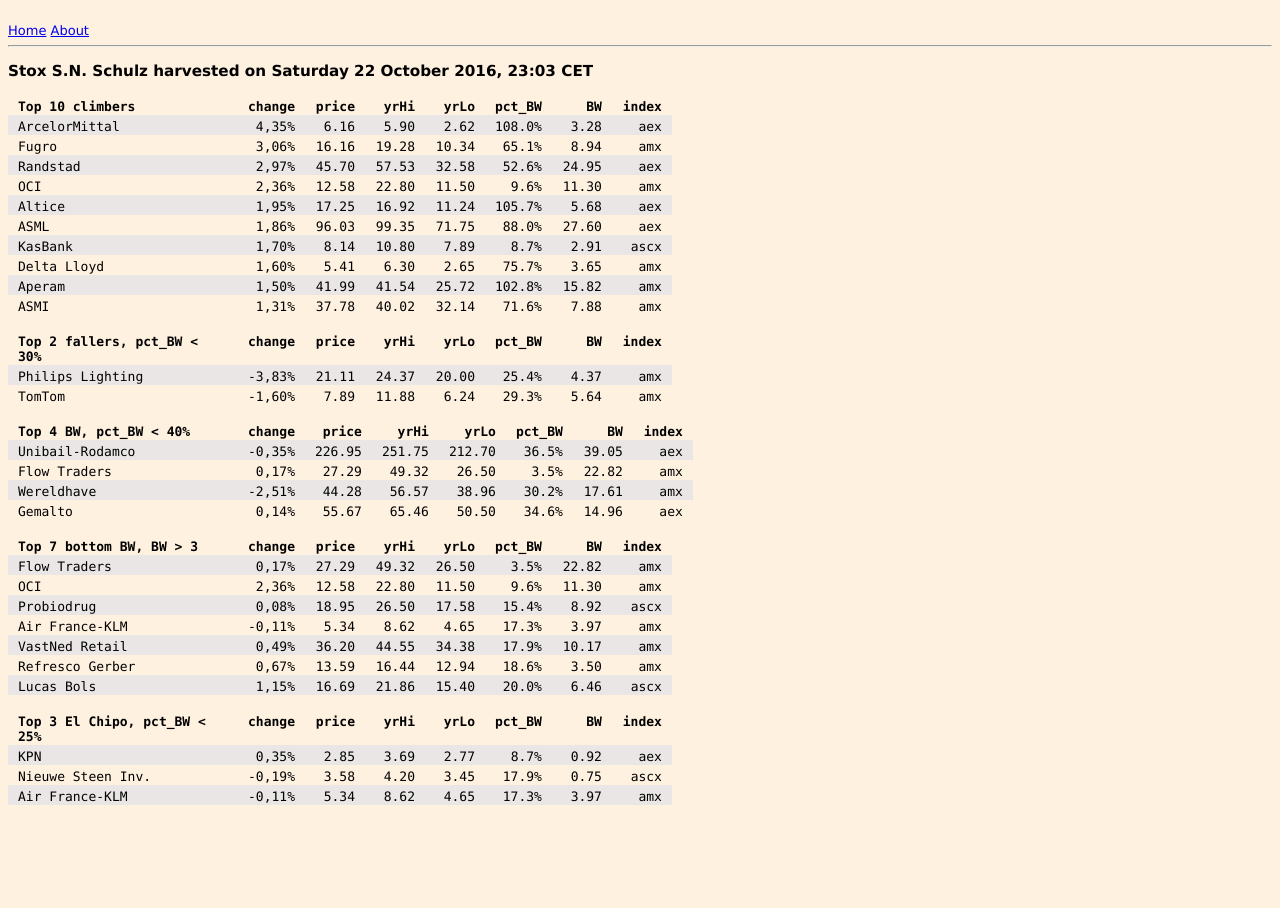
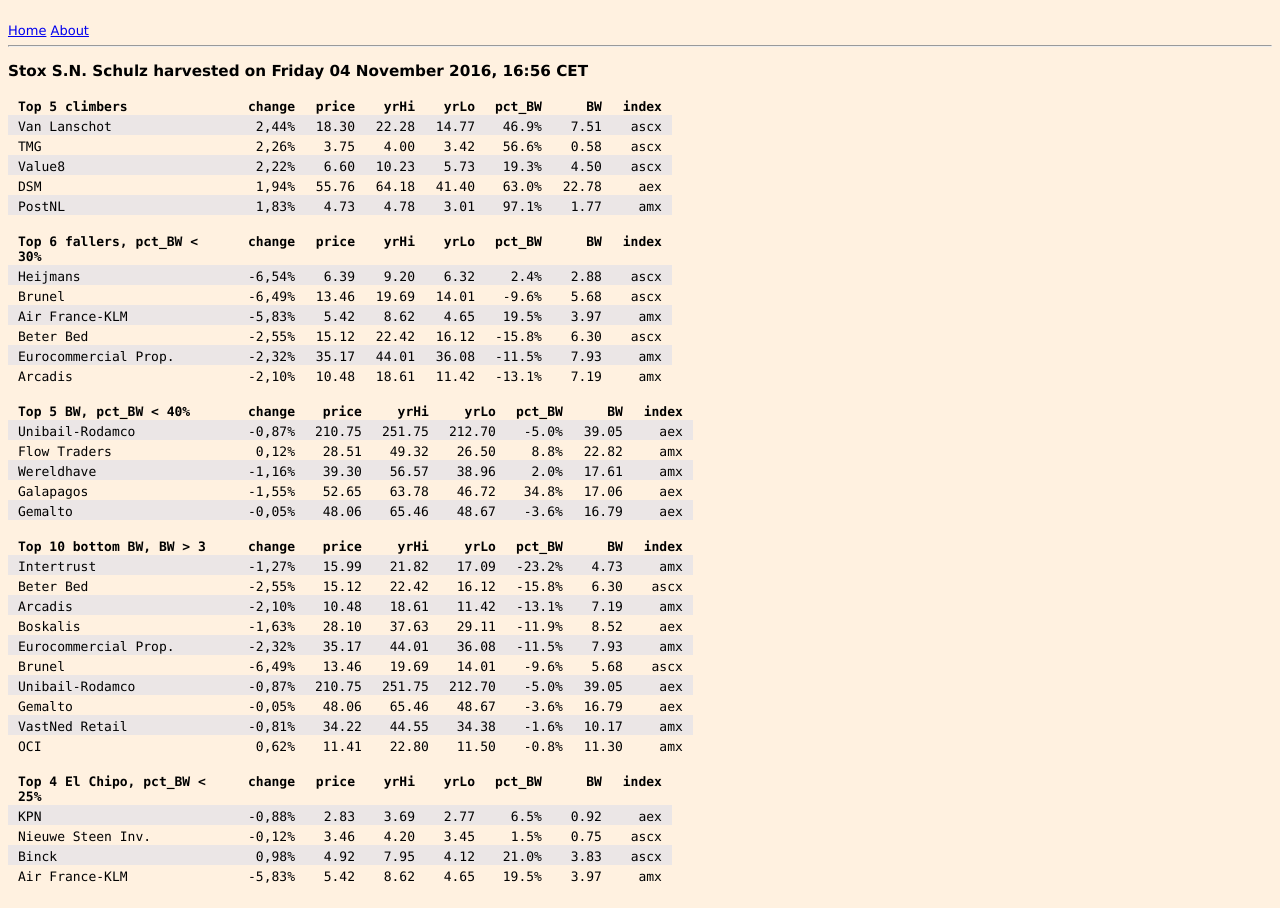
Before and after one commit to RolfBly/stoxsnschulz, a Flask app: page / in a window 1280 px wide. Before the commit the page ends 805 px from the top, so only its background shows below. Run offline with Flask 2, Linux system fonts and the light colour scheme.

Commit message:
added __main__, updated templates and readme.

```diff
--- /dev/null
+++ b/stoxapp/__main__.py
@@ -0,0 +1,5 @@
+
+import __init__
+
+if __name__ == "__main__":
+    app.run(debug=True)
--- a/stoxapp/templates/main_table.html
+++ b/stoxapp/templates/main_table.html
@@ -1,172 +1,97 @@
-<h3>Stox S.N. Schulz harvested on Saturday 22 October 2016, 23:03 CET </h3>
+<h3>Stox S.N. Schulz harvested on Friday 04 November 2016, 16:56 CET </h3>
 
   <table>
     <tr>
-      <th id="th1"> Top 10 climbers </th>
+      <th id="th1"> Top 5 climbers </th>
 
-        <th> change </th>
+        <th>  change</th>
 
-        <th> price </th>
+        <th>   price</th>
 
-        <th> yrHi </th>
+        <th>    yrHi</th>
 
-        <th> yrLo </th>
+        <th>    yrLo</th>
 
-        <th> pct_BW </th>
+        <th>  pct_BW</th>
 
-        <th> BW </th>
+        <th>      BW</th>
 
-        <th> index </th>
+        <th>   index</th>
 
     </tr>
 
       <tr>
-        <td id="td1">ArcelorMittal </td>
-        <td>4,35% </td>
+        <td id="td1">Van Lanschot</td>
+        <td>  2,44%</td>
 
-          <td>   6.16 </td>
+          <td>  18.30</td>
 
-          <td>   5.90 </td>
+          <td>  22.28</td>
 
-          <td>   2.62 </td>
+          <td>  14.77</td>
 
-        <td>  108.0%</td>
-        <td>   3.28</td>
+        <td>   46.9%</td>
+        <td>   7.51</td>
+        <td>ascx </td>
+      </tr>
+
+      <tr>
+        <td id="td1">TMG</td>
+        <td>  2,26%</td>
+
+          <td>   3.75</td>
+
+          <td>   4.00</td>
+
+          <td>   3.42</td>
+
+        <td>   56.6%</td>
+        <td>   0.58</td>
+        <td>ascx </td>
+      </tr>
+
+      <tr>
+        <td id="td1">Value8</td>
+        <td>  2,22%</td>
+
+          <td>   6.60</td>
+
+          <td>  10.23</td>
+
+          <td>   5.73</td>
+
+        <td>   19.3%</td>
+        <td>   4.50</td>
+        <td>ascx </td>
+      </tr>
+
+      <tr>
+        <td id="td1">DSM</td>
+        <td>  1,94%</td>
+
+          <td>  55.76</td>
+
+          <td>  64.18</td>
+
+          <td>  41.40</td>
+
+        <td>   63.0%</td>
+        <td>  22.78</td>
         <td>aex </td>
       </tr>
 
       <tr>
-        <td id="td1">Fugro </td>
-        <td>3,06% </td>
+        <td id="td1">PostNL</td>
+        <td>  1,83%</td>
 
-          <td>  16.16 </td>
+          <td>   4.73</td>
 
-          <td>  19.28 </td>
+          <td>   4.78</td>
 
-          <td>  10.34 </td>
+          <td>   3.01</td>
 
-        <td>   65.1%</td>
-        <td>   8.94</td>
-        <td>amx </td>
-      </tr>
-
-      <tr>
-        <td id="td1">Randstad </td>
-        <td>2,97% </td>
-
-          <td>  45.70 </td>
-
-          <td>  57.53 </td>
-
-          <td>  32.58 </td>
-
-        <td>   52.6%</td>
-        <td>  24.95</td>
-        <td>aex </td>
-      </tr>
-
-      <tr>
-        <td id="td1">OCI </td>
-        <td>2,36% </td>
-
-          <td>  12.58 </td>
-
-          <td>  22.80 </td>
-
-          <td>  11.50 </td>
-
-        <td>    9.6%</td>
-        <td>  11.30</td>
-        <td>amx </td>
-      </tr>
-
-      <tr>
-        <td id="td1">Altice </td>
-        <td>1,95% </td>
-
-          <td>  17.25 </td>
-
-          <td>  16.92 </td>
-
-          <td>  11.24 </td>
-
-        <td>  105.7%</td>
-        <td>   5.68</td>
-        <td>aex </td>
-      </tr>
-
-      <tr>
-        <td id="td1">ASML </td>
-        <td>1,86% </td>
-
-          <td>  96.03 </td>
-
-          <td>  99.35 </td>
-
-          <td>  71.75 </td>
-
-        <td>   88.0%</td>
-        <td>  27.60</td>
-        <td>aex </td>
-      </tr>
-
-      <tr>
-        <td id="td1">KasBank </td>
-        <td>1,70% </td>
-
-          <td>   8.14 </td>
-
-          <td>  10.80 </td>
-
-          <td>   7.89 </td>
-
-        <td>    8.7%</td>
-        <td>   2.91</td>
-        <td>ascx </td>
-      </tr>
-
-      <tr>
-        <td id="td1">Delta Lloyd </td>
-        <td>1,60% </td>
-
-          <td>   5.41 </td>
-
-          <td>   6.30 </td>
-
-          <td>   2.65 </td>
-
-        <td>   75.7%</td>
-        <td>   3.65</td>
-        <td>amx </td>
-      </tr>
-
-      <tr>
-        <td id="td1">Aperam </td>
-        <td>1,50% </td>
-
-          <td>  41.99 </td>
-
-          <td>  41.54 </td>
-
-          <td>  25.72 </td>
-
-        <td>  102.8%</td>
-        <td>  15.82</td>
-        <td>amx </td>
-      </tr>
-
-      <tr>
-        <td id="td1">ASMI </td>
-        <td>1,31% </td>
-
-          <td>  37.78 </td>
-
-          <td>  40.02 </td>
-
-          <td>  32.14 </td>
-
-        <td>   71.6%</td>
-        <td>   7.88</td>
+        <td>   97.1%</td>
+        <td>   1.77</td>
         <td>amx </td>
       </tr>
 
@@ -175,51 +100,111 @@
 
   <table>
     <tr>
-      <th id="th1"> Top 2 fallers, pct_BW < 30% </th>
+      <th id="th1"> Top 6 fallers, pct_BW < 30% </th>
 
-        <th> change </th>
+        <th>  change</th>
 
-        <th> price </th>
+        <th>   price</th>
 
-        <th> yrHi </th>
+        <th>    yrHi</th>
 
-        <th> yrLo </th>
+        <th>    yrLo</th>
 
-        <th> pct_BW </th>
+        <th>  pct_BW</th>
 
-        <th> BW </th>
+        <th>      BW</th>
 
-        <th> index </th>
+        <th>   index</th>
 
     </tr>
 
       <tr>
-        <td id="td1">Philips Lighting </td>
-        <td>-3,83% </td>
+        <td id="td1">Heijmans</td>
+        <td> -6,54%</td>
 
-          <td>  21.11 </td>
+          <td>   6.39</td>
 
-          <td>  24.37 </td>
+          <td>   9.20</td>
 
-          <td>  20.00 </td>
+          <td>   6.32</td>
 
-        <td>   25.4%</td>
-        <td>   4.37</td>
+        <td>    2.4%</td>
+        <td>   2.88</td>
+        <td>ascx </td>
+      </tr>
+
+      <tr>
+        <td id="td1">Brunel</td>
+        <td> -6,49%</td>
+
+          <td>  13.46</td>
+
+          <td>  19.69</td>
+
+          <td>  14.01</td>
+
+        <td>   -9.6%</td>
+        <td>   5.68</td>
+        <td>ascx </td>
+      </tr>
+
+      <tr>
+        <td id="td1">Air France-KLM</td>
+        <td> -5,83%</td>
+
+          <td>   5.42</td>
+
+          <td>   8.62</td>
+
+          <td>   4.65</td>
+
+        <td>   19.5%</td>
+        <td>   3.97</td>
         <td>amx </td>
       </tr>
 
       <tr>
-        <td id="td1">TomTom </td>
-        <td>-1,60% </td>
+        <td id="td1">Beter Bed</td>
+        <td> -2,55%</td>
 
-          <td>   7.89 </td>
+          <td>  15.12</td>
 
-          <td>  11.88 </td>
+          <td>  22.42</td>
 
-          <td>   6.24 </td>
+          <td>  16.12</td>
 
-        <td>   29.3%</td>
-        <td>   5.64</td>
+        <td>  -15.8%</td>
+        <td>   6.30</td>
+        <td>ascx </td>
+      </tr>
+
+      <tr>
+        <td id="td1">Eurocommercial Prop.</td>
+        <td> -2,32%</td>
+
+          <td>  35.17</td>
+
+          <td>  44.01</td>
+
+          <td>  36.08</td>
+
+        <td>  -11.5%</td>
+        <td>   7.93</td>
+        <td>amx </td>
+      </tr>
+
+      <tr>
+        <td id="td1">Arcadis</td>
+        <td> -2,10%</td>
+
+          <td>  10.48</td>
+
+          <td>  18.61</td>
+
+          <td>  11.42</td>
+
+        <td>  -13.1%</td>
+        <td>   7.19</td>
         <td>amx </td>
       </tr>
 
@@ -228,81 +213,96 @@
 
   <table>
     <tr>
-      <th id="th1"> Top 4 BW, pct_BW < 40% </th>
+      <th id="th1"> Top 5 BW, pct_BW < 40% </th>
 
-        <th> change </th>
+        <th>  change</th>
 
-        <th> price </th>
+        <th>   price</th>
 
-        <th> yrHi </th>
+        <th>    yrHi</th>
 
-        <th> yrLo </th>
+        <th>    yrLo</th>
 
-        <th> pct_BW </th>
+        <th>  pct_BW</th>
 
-        <th> BW </th>
+        <th>      BW</th>
 
-        <th> index </th>
+        <th>   index</th>
 
     </tr>
 
       <tr>
-        <td id="td1">Unibail-Rodamco </td>
-        <td>-0,35% </td>
+        <td id="td1">Unibail-Rodamco</td>
+        <td> -0,87%</td>
 
-          <td> 226.95 </td>
+          <td> 210.75</td>
 
-          <td> 251.75 </td>
+          <td> 251.75</td>
 
-          <td> 212.70 </td>
+          <td> 212.70</td>
 
-        <td>   36.5%</td>
+        <td>   -5.0%</td>
         <td>  39.05</td>
         <td>aex </td>
       </tr>
 
       <tr>
-        <td id="td1">Flow Traders </td>
-        <td>0,17% </td>
+        <td id="td1">Flow Traders</td>
+        <td>  0,12%</td>
 
-          <td>  27.29 </td>
+          <td>  28.51</td>
 
-          <td>  49.32 </td>
+          <td>  49.32</td>
 
-          <td>  26.50 </td>
+          <td>  26.50</td>
 
-        <td>    3.5%</td>
+        <td>    8.8%</td>
         <td>  22.82</td>
         <td>amx </td>
       </tr>
 
       <tr>
-        <td id="td1">Wereldhave </td>
-        <td>-2,51% </td>
+        <td id="td1">Wereldhave</td>
+        <td> -1,16%</td>
 
-          <td>  44.28 </td>
+          <td>  39.30</td>
 
-          <td>  56.57 </td>
+          <td>  56.57</td>
 
-          <td>  38.96 </td>
+          <td>  38.96</td>
 
-        <td>   30.2%</td>
+        <td>    2.0%</td>
         <td>  17.61</td>
         <td>amx </td>
       </tr>
 
       <tr>
-        <td id="td1">Gemalto </td>
-        <td>0,14% </td>
+        <td id="td1">Galapagos</td>
+        <td> -1,55%</td>
 
-          <td>  55.67 </td>
+          <td>  52.65</td>
 
-          <td>  65.46 </td>
+          <td>  63.78</td>
 
-          <td>  50.50 </td>
+          <td>  46.72</td>
 
-        <td>   34.6%</td>
-        <td>  14.96</td>
+        <td>   34.8%</td>
+        <td>  17.06</td>
+        <td>aex </td>
+      </tr>
+
+      <tr>
+        <td id="td1">Gemalto</td>
+        <td> -0,05%</td>
+
+          <td>  48.06</td>
+
+          <td>  65.46</td>
+
+          <td>  48.67</td>
+
+        <td>   -3.6%</td>
+        <td>  16.79</td>
         <td>aex </td>
       </tr>
 
@@ -311,127 +311,172 @@
 
   <table>
     <tr>
-      <th id="th1"> Top 7 bottom BW, BW > 3 </th>
+      <th id="th1"> Top 10 bottom BW, BW > 3 </th>
 
-        <th> change </th>
+        <th>  change</th>
 
-        <th> price </th>
+        <th>   price</th>
 
-        <th> yrHi </th>
+        <th>    yrHi</th>
 
-        <th> yrLo </th>
+        <th>    yrLo</th>
 
-        <th> pct_BW </th>
+        <th>  pct_BW</th>
 
-        <th> BW </th>
+        <th>      BW</th>
 
-        <th> index </th>
+        <th>   index</th>
 
     </tr>
 
       <tr>
-        <td id="td1">Flow Traders </td>
-        <td>0,17% </td>
+        <td id="td1">Intertrust</td>
+        <td> -1,27%</td>
 
-          <td>  27.29 </td>
+          <td>  15.99</td>
 
-          <td>  49.32 </td>
+          <td>  21.82</td>
 
-          <td>  26.50 </td>
+          <td>  17.09</td>
 
-        <td>    3.5%</td>
-        <td>  22.82</td>
+        <td>  -23.2%</td>
+        <td>   4.73</td>
         <td>amx </td>
       </tr>
 
       <tr>
-        <td id="td1">OCI </td>
-        <td>2,36% </td>
+        <td id="td1">Beter Bed</td>
+        <td> -2,55%</td>
 
-          <td>  12.58 </td>
+          <td>  15.12</td>
 
-          <td>  22.80 </td>
+          <td>  22.42</td>
 
-          <td>  11.50 </td>
+          <td>  16.12</td>
 
-        <td>    9.6%</td>
-        <td>  11.30</td>
+        <td>  -15.8%</td>
+        <td>   6.30</td>
+        <td>ascx </td>
+      </tr>
+
+      <tr>
+        <td id="td1">Arcadis</td>
+        <td> -2,10%</td>
+
+          <td>  10.48</td>
+
+          <td>  18.61</td>
+
+          <td>  11.42</td>
+
+        <td>  -13.1%</td>
+        <td>   7.19</td>
         <td>amx </td>
       </tr>
 
       <tr>
-        <td id="td1">Probiodrug </td>
-        <td>0,08% </td>
+        <td id="td1">Boskalis</td>
+        <td> -1,63%</td>
 
-          <td>  18.95 </td>
+          <td>  28.10</td>
 
-          <td>  26.50 </td>
+          <td>  37.63</td>
 
-          <td>  17.58 </td>
+          <td>  29.11</td>
 
-        <td>   15.4%</td>
-        <td>   8.92</td>
+        <td>  -11.9%</td>
+        <td>   8.52</td>
+        <td>aex </td>
+      </tr>
+
+      <tr>
+        <td id="td1">Eurocommercial Prop.</td>
+        <td> -2,32%</td>
+
+          <td>  35.17</td>
+
+          <td>  44.01</td>
+
+          <td>  36.08</td>
+
+        <td>  -11.5%</td>
+        <td>   7.93</td>
+        <td>amx </td>
+      </tr>
+
+      <tr>
+        <td id="td1">Brunel</td>
+        <td> -6,49%</td>
+
+          <td>  13.46</td>
+
+          <td>  19.69</td>
+
+          <td>  14.01</td>
+
+        <td>   -9.6%</td>
+        <td>   5.68</td>
         <td>ascx </td>
       </tr>
 
       <tr>
-        <td id="td1">Air France-KLM </td>
-        <td>-0,11% </td>
+        <td id="td1">Unibail-Rodamco</td>
+        <td> -0,87%</td>
 
-          <td>   5.34 </td>
+          <td> 210.75</td>
 
-          <td>   8.62 </td>
+          <td> 251.75</td>
 
-          <td>   4.65 </td>
+          <td> 212.70</td>
 
-        <td>   17.3%</td>
-        <td>   3.97</td>
-        <td>amx </td>
+        <td>   -5.0%</td>
+        <td>  39.05</td>
+        <td>aex </td>
       </tr>
 
       <tr>
-        <td id="td1">VastNed Retail </td>
-        <td>0,49% </td>
+        <td id="td1">Gemalto</td>
+        <td> -0,05%</td>
 
-          <td>  36.20 </td>
+          <td>  48.06</td>
 
-          <td>  44.55 </td>
+          <td>  65.46</td>
 
-          <td>  34.38 </td>
+          <td>  48.67</td>
 
-        <td>   17.9%</td>
+        <td>   -3.6%</td>
+        <td>  16.79</td>
+        <td>aex </td>
+      </tr>
+
+      <tr>
+        <td id="td1">VastNed Retail</td>
+        <td> -0,81%</td>
+
+          <td>  34.22</td>
+
+          <td>  44.55</td>
+
+          <td>  34.38</td>
+
+        <td>   -1.6%</td>
         <td>  10.17</td>
         <td>amx </td>
       </tr>
 
       <tr>
-        <td id="td1">Refresco Gerber </td>
-        <td>0,67% </td>
+        <td id="td1">OCI</td>
+        <td>  0,62%</td>
 
-          <td>  13.59 </td>
+          <td>  11.41</td>
 
-          <td>  16.44 </td>
+          <td>  22.80</td>
 
-          <td>  12.94 </td>
+          <td>  11.50</td>
 
-        <td>   18.6%</td>
-        <td>   3.50</td>
+        <td>   -0.8%</td>
+        <td>  11.30</td>
         <td>amx </td>
-      </tr>
-
-      <tr>
-        <td id="td1">Lucas Bols </td>
-        <td>1,15% </td>
-
-          <td>  16.69 </td>
-
-          <td>  21.86 </td>
-
-          <td>  15.40 </td>
-
-        <td>   20.0%</td>
-        <td>   6.46</td>
-        <td>ascx </td>
       </tr>
 
   </table>
@@ -439,65 +484,80 @@
 
   <table>
     <tr>
-      <th id="th1"> Top 3 El Chipo, pct_BW < 25% </th>
+      <th id="th1"> Top 4 El Chipo, pct_BW < 25% </th>
 
-        <th> change </th>
+        <th>  change</th>
 
-        <th> price </th>
+        <th>   price</th>
 
-        <th> yrHi </th>
+        <th>    yrHi</th>
 
-        <th> yrLo </th>
+        <th>    yrLo</th>
 
-        <th> pct_BW </th>
+        <th>  pct_BW</th>
 
-        <th> BW </th>
+        <th>      BW</th>
 
-        <th> index </th>
+        <th>   index</th>
 
     </tr>
 
       <tr>
-        <td id="td1">KPN </td>
-        <td>0,35% </td>
+        <td id="td1">KPN</td>
+        <td> -0,88%</td>
 
-          <td>   2.85 </td>
+          <td>   2.83</td>
 
-          <td>   3.69 </td>
+          <td>   3.69</td>
 
-          <td>   2.77 </td>
+          <td>   2.77</td>
 
-        <td>    8.7%</td>
+        <td>    6.5%</td>
         <td>   0.92</td>
         <td>aex </td>
       </tr>
 
       <tr>
-        <td id="td1">Nieuwe Steen Inv. </td>
-        <td>-0,19% </td>
+        <td id="td1">Nieuwe Steen Inv.</td>
+        <td> -0,12%</td>
 
-          <td>   3.58 </td>
+          <td>   3.46</td>
 
-          <td>   4.20 </td>
+          <td>   4.20</td>
 
-          <td>   3.45 </td>
+          <td>   3.45</td>
 
-        <td>   17.9%</td>
+        <td>    1.5%</td>
         <td>   0.75</td>
         <td>ascx </td>
       </tr>
 
       <tr>
-        <td id="td1">Air France-KLM </td>
-        <td>-0,11% </td>
+        <td id="td1">Binck</td>
+        <td>  0,98%</td>
 
-          <td>   5.34 </td>
+          <td>   4.92</td>
 
-          <td>   8.62 </td>
+          <td>   7.95</td>
 
-          <td>   4.65 </td>
+          <td>   4.12</td>
 
-        <td>   17.3%</td>
+        <td>   21.0%</td>
+        <td>   3.83</td>
+        <td>ascx </td>
+      </tr>
+
+      <tr>
+        <td id="td1">Air France-KLM</td>
+        <td> -5,83%</td>
+
+          <td>   5.42</td>
+
+          <td>   8.62</td>
+
+          <td>   4.65</td>
+
+        <td>   19.5%</td>
         <td>   3.97</td>
         <td>amx </td>
       </tr>
```
Also changed, not shown: stoxapp/__init__.py (+11 -2 lines), stoxapp/templates/table_template.html (+6 -6 lines), readme.md.
